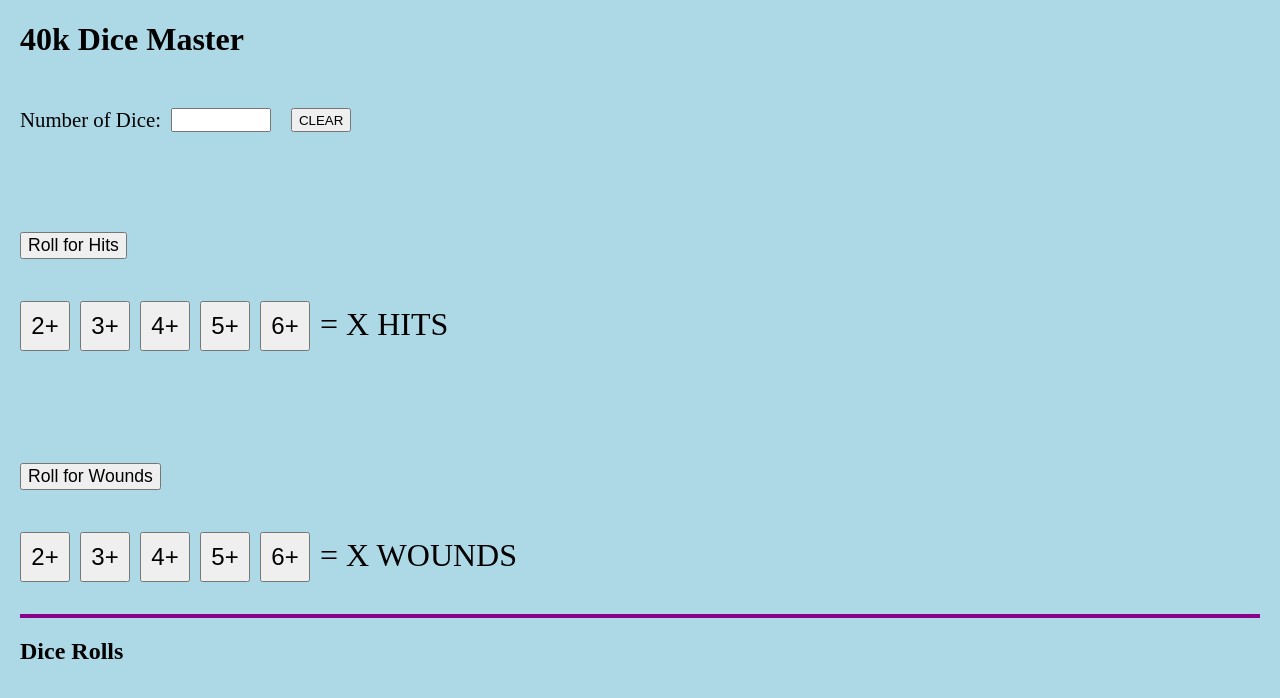
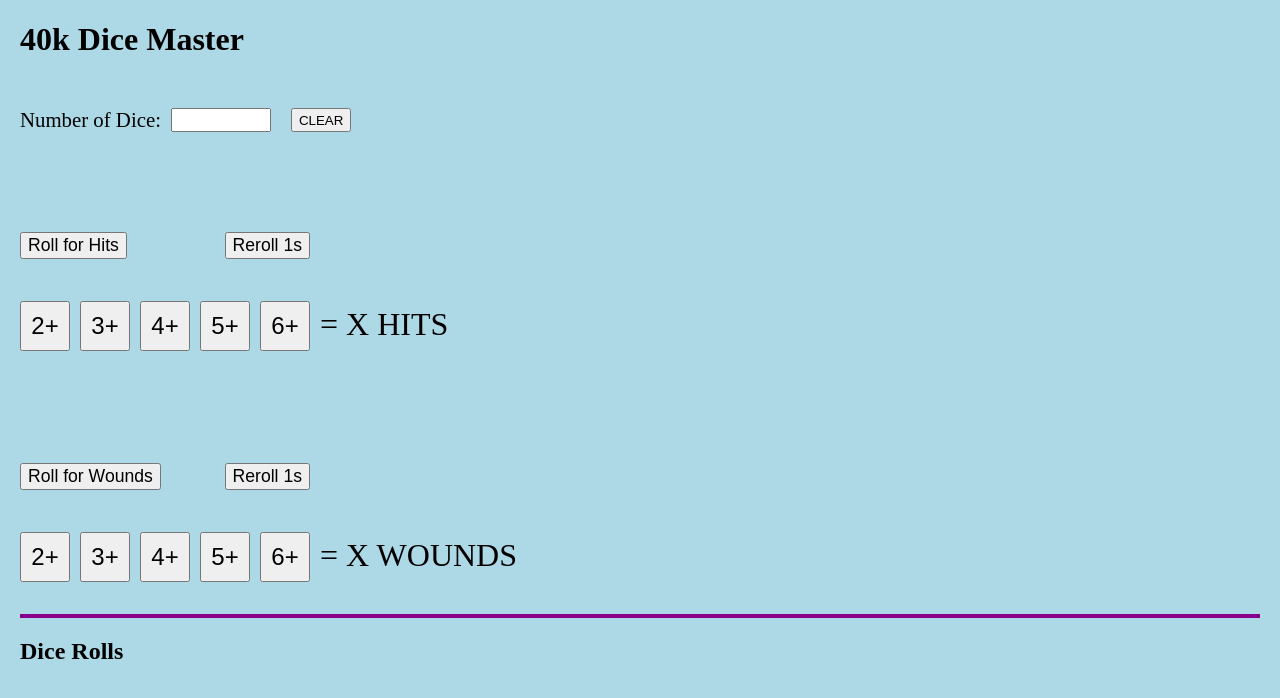
Before and after one commit to honorbrute/40KDiceMaster, a plain HTML site: page index.html in a window 1280 px wide. Drawn offline with nearby package versions, Linux system fonts and the light colour scheme.

Commit message:
Added Reroll 1s button
Added reroll 1s button

```diff
--- a/index.css
+++ b/index.css
@@ -21,7 +21,13 @@ Typography
 form, .rollButtons {
     font-size: 1.1rem;
     margin-top: 50px;
-    margin: 80px 0 10px 0;
+    margin: 80px 0px 10px 0;
+}
+.hitRollContainer, .woundRollContainer {
+    /* border: 2px solid red; */
+    width: 290px;
+    display: flex;
+    justify-content: space-between;
 }
 
 p {
--- a/index.html
+++ b/index.html
@@ -14,7 +14,10 @@
             <input type="number" id="diceCount">
             <button class="clear" id="clearButton" type="button">CLEAR</button>
         </div>
-        <button class="rollButtons" type="button" id="rollforhits">Roll for Hits</button>
+        <div class="hitRollContainer">
+            <button class="rollButtons" type="button" id="rollforhits">Roll for Hits</button>
+            <button class="rollButtons" type="button" id="rerollhitsID">Reroll 1s</button>
+        </div>
         <section class="hwContainer">
             <div class="diceSelectors" id="hitSelectorSection">
                 <button class="selector hitSelector" id="hSel2">2+</button>
@@ -25,8 +28,9 @@
                 <p class="rolledDiceCount" id="hDiceCount">= X HITS</p>
             </div>
             <section class="woundFromHitSection" id="woundFromHitSectionid">
-                <div class="woundRoll">
+                <div class="woundRollContainer">
                     <button class="rollButtons" id="rollforwounds" type="button">Roll for Wounds</button>
+                    <button class="rollButtons" id="rerollwoundsID" type="button">Reroll 1s</button>
                 </div>
                 <div class="diceSelectors">
                     <button class="selector woundSelector" id="wSel2">2+</button>
```
